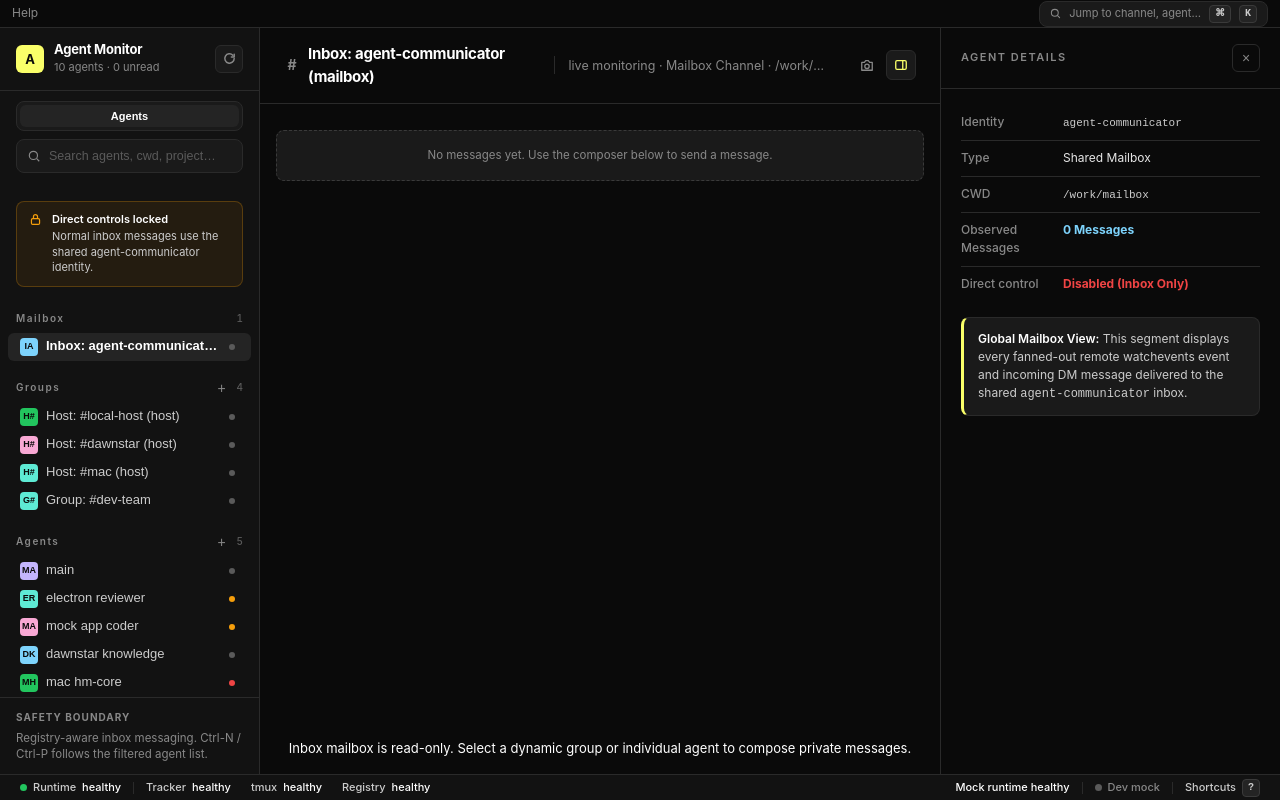
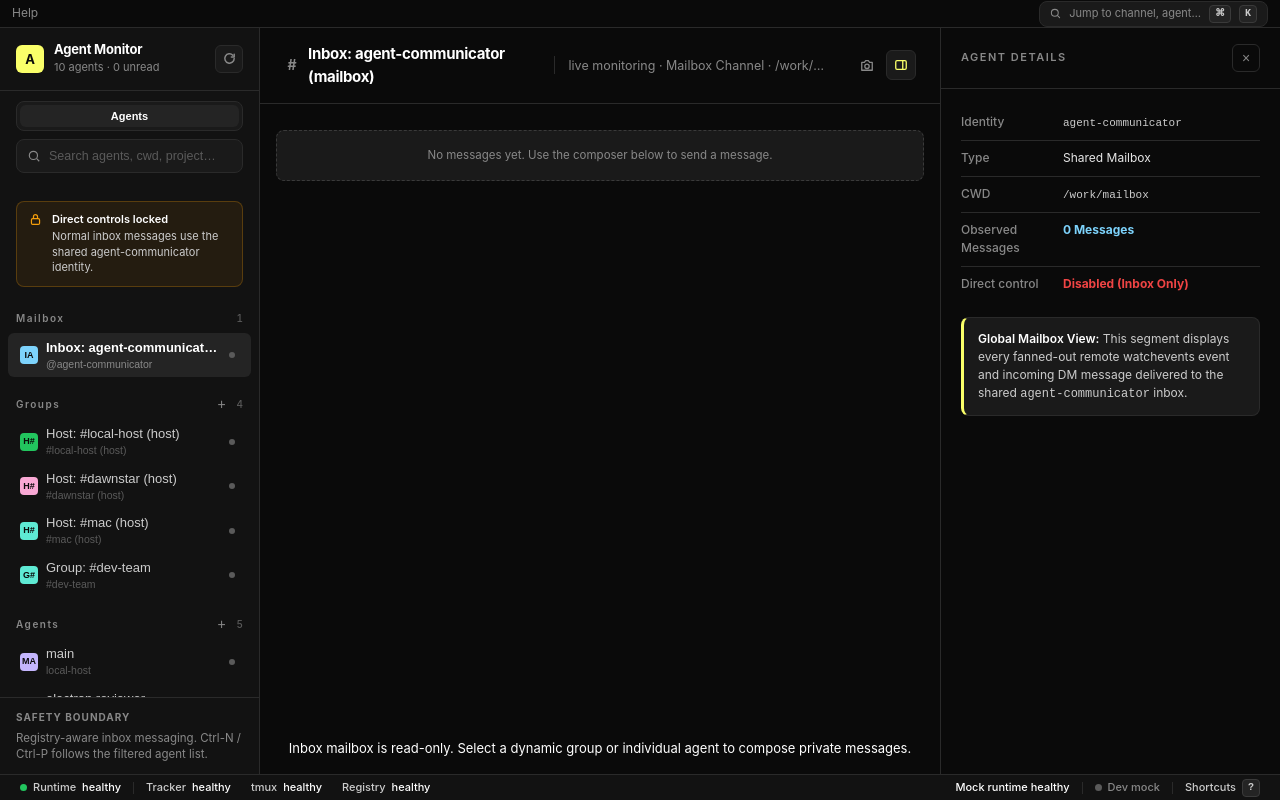
Before and after one commit to ashishnallana/broccoli-comms, a React (Vite) app in the folder agent-communicator-electron/: page / in a window 1280 px wide. Built offline with nearby package versions, Linux system fonts and the light colour scheme.

Commit message:
fix: improve agent list names and dedupe chat messages

```diff
--- a/agent-communicator-electron/src/renderer/components/AgentCard.tsx
+++ b/agent-communicator-electron/src/renderer/components/AgentCard.tsx
@@ -20,6 +20,30 @@ function statusDotClass(status: string): string {
   return 'idle'
 }
 
+function agentDisplayParts(agent: AgentSummary): { primary: string; secondary?: string } {
+  if (agent.id.startsWith('group:') || agent.id.startsWith('host:') || agent.id.startsWith('mailbox:')) {
+    return { primary: agent.displayName, secondary: agent.address }
+  }
+
+  let hostCandidate = agent.address || agent.name || agent.displayName
+  if (hostCandidate.startsWith('registry:')) {
+    hostCandidate = hostCandidate.slice('registry:'.length)
+  }
+  if (hostCandidate.includes(':')) {
+    hostCandidate = hostCandidate.slice(hostCandidate.indexOf(':') + 1)
+  }
+
+  const slashIndex = hostCandidate.indexOf('/')
+  if (slashIndex !== -1) {
+    const host = hostCandidate.slice(0, slashIndex)
+    const agentName = hostCandidate.slice(slashIndex + 1) || agent.displayName
+    return { primary: agentName, secondary: host }
+  }
+
+  const displayName = agent.displayName.includes('/') ? agent.displayName.split('/').pop() || agent.displayName : agent.displayName
+  return { primary: displayName, secondary: agent.scope === 'local' ? 'local-host' : undefined }
+}
+
 export function avatarBg(name: string): string {
   const colors = [
     'var(--accent-blue)',
@@ -38,6 +62,8 @@ export function avatarBg(name: string): string {
 }
 
 export function AgentCard({ agent, selected, onSelect, onContextMenu }: Props) {
+  const { primary, secondary } = agentDisplayParts(agent)
+
   return (
     <button
       className={`channel ${selected ? 'active' : ''} ${agent.unread > 0 ? 'unread' : ''}`}
@@ -45,10 +71,13 @@ export function AgentCard({ agent, selected, onSelect, onContextMenu }: Props) {
       onClick={onSelect}
       onContextMenu={(e) => onContextMenu?.(e, agent.id)}
     >
-      <span className="agent-avatar-sm" style={{ background: avatarBg(agent.displayName) }}>
-        {initials(agent.displayName)}
+      <span className="agent-avatar-sm" style={{ background: avatarBg(primary) }}>
+        {initials(primary)}
       </span>
-      <span className="channel-name">{agent.displayName}</span>
+      <span className="channel-copy">
+        <span className="channel-name">{primary}</span>
+        {secondary && <span className="channel-host">{secondary}</span>}
+      </span>
       <span className="channel-meta">
         <span className={`channel-status-dot ${statusDotClass(agent.status)}`} />
         {agent.unread > 0 && <span className="channel-unread-dot" title="Unread messages" />}
--- a/agent-communicator-electron/src/renderer/styles.css
+++ b/agent-communicator-electron/src/renderer/styles.css
@@ -199,6 +199,7 @@ kbd {
 
 .sidebar-scroll {
   flex: 1;
+  min-height: 0;
   overflow-y: auto;
   padding: 8px 0 16px;
 }
@@ -268,7 +269,7 @@ kbd {
   display: flex;
   align-items: center;
   gap: 8px;
-  padding: 5px 16px 5px 12px;
+  padding: 7px 16px 7px 12px;
   margin: 0 8px;
   border-radius: var(--r-sm);
   cursor: pointer;
@@ -322,11 +323,30 @@ kbd {
   line-height: 1;
 }
 .channel.active .channel-sigil { color: var(--primary); }
+.channel-copy {
+  flex: 1;
+  min-width: 0;
+  display: flex;
+  flex-direction: column;
+  gap: 1px;
+}
 .channel-name {
-  flex: 1;
   overflow: hidden;
   text-overflow: ellipsis;
   white-space: nowrap;
+}
+.channel-host {
+  display: block;
+  overflow: hidden;
+  text-overflow: ellipsis;
+  white-space: nowrap;
+  font-size: 10.5px;
+  color: var(--muted-soft);
+  line-height: 1.2;
+}
+.channel.active .channel-host,
+.channel.unread .channel-host {
+  color: var(--muted);
 }
 .channel-meta {
   display: inline-flex;
```
Also changed, not shown: agent-communicator-electron/src/main/trackerClient.ts (+15 -1 lines), 1 other file (tests, documents, lock files or other folders).
